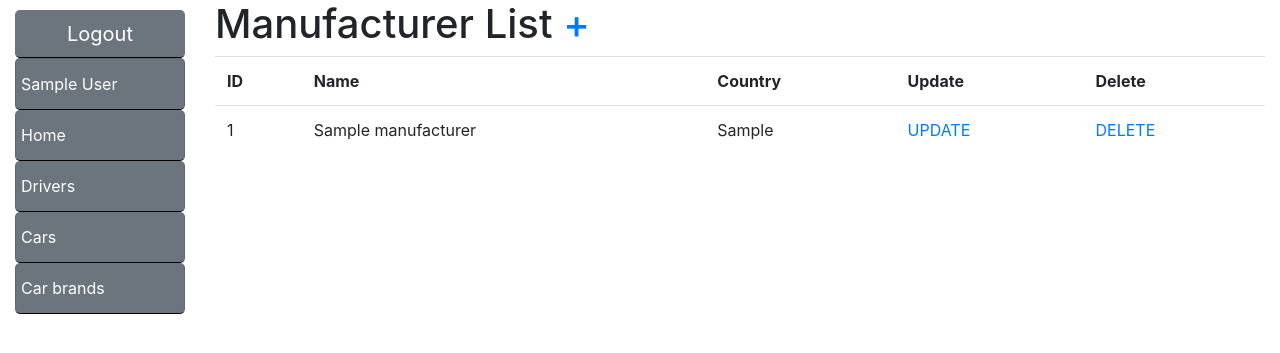
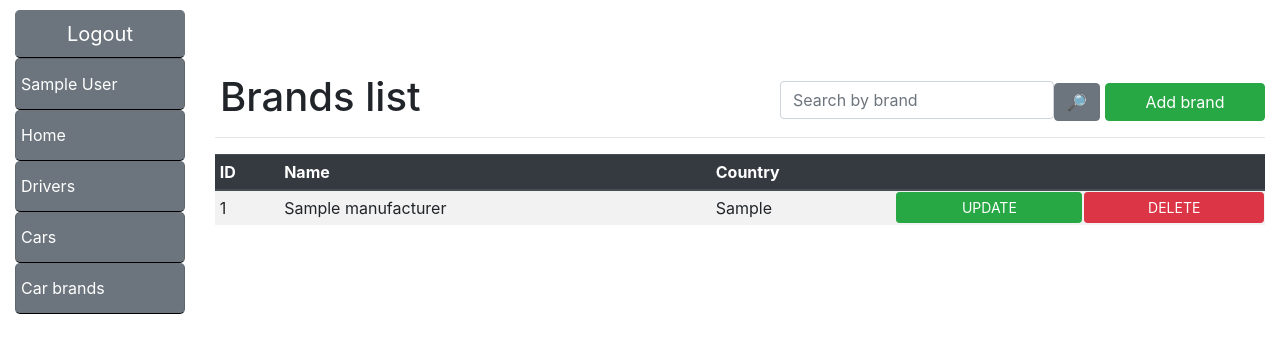
Before and after one commit to Flashmobber/taxi-service, a Django app: page /manufacturers/ in a window 1280 px wide. Shown: the top 353 px of the page. Run offline with Django 4.2, Linux system fonts and the light colour scheme; a user stored in the database is signed in; tables that the repository leaves empty hold one stand-in row (values such as "Sample post"); some libraries are stand-ins or nearby versions.

Commit message:
alpha release

```diff
--- a/taxi/forms.py
+++ b/taxi/forms.py
@@ -39,3 +39,9 @@ class CarSearchForm(forms.Form):
     model = forms.CharField(max_length=70, required=False, label="",
                             widget=forms.TextInput(attrs={
                                 "placeholder": "Search by model"}))
+
+
+class ManufacturerSearchForm(forms.Form):
+    name = forms.CharField(max_length=70, required=False, label="",
+                           widget=forms.TextInput(attrs={
+                               "placeholder": "Search by brand"}))
--- a/taxi/views.py
+++ b/taxi/views.py
@@ -4,7 +4,8 @@ from django.shortcuts import render
 from django.urls import reverse_lazy
 from django.views import generic
 
-from .forms import DriverCreateForm, DriverUpdateForm, CarSearchForm
+from .forms import DriverCreateForm, DriverUpdateForm, CarSearchForm, \
+    ManufacturerSearchForm
 from .models import Driver, Car, Manufacturer
 
 
@@ -40,6 +41,21 @@ class ManufacturerListView(LoginRequiredMixin, generic.ListView):
     context_object_name = "manufacturer_list"
     template_name = "taxi/manufacturer_list.html"
     paginate_by = 15
+    queryset = Manufacturer.objects.all()
+
+    def get_context_data(self, *, object_list=None, **kwargs):
+        context = super(ManufacturerListView, self).get_context_data(**kwargs)
+        context["search_brand"] = ManufacturerSearchForm()
+        return context
+
+    def get_queryset(self):
+        form = ManufacturerSearchForm(self.request.GET)
+
+        if form.is_valid():
+            return self.queryset.filter(
+                name__icontains=form.cleaned_data["name"])
+
+        return self.queryset
 
 
 class ManufacturerUpdateView(LoginRequiredMixin, generic.UpdateView):
--- a/templates/base.html
+++ b/templates/base.html
@@ -23,7 +23,7 @@
                 {% include "includes/sidebar.html" %}
             {% endblock %}
         </div>
-        <div class="col">
+        <div class="col" style="align-self: center;">
 
             {% block content %}{% endblock %}
 
--- a/templates/includes/pagination.html
+++ b/templates/includes/pagination.html
@@ -1,8 +1,14 @@
+{% load query_transform %}
+<nav aria-label="..." style="margin-left: 40%">
     {% if is_paginated %}
         <ul class="pagination">
             {% if page_obj.has_previous %}
                 <li class="page-item">
-        <a href="?page= {{ page_obj.previous_page_number }}" class="page-link">prev</a>
+                    <a href="?{% query_transform request page=page_obj.previous_page_number %}" class="page-link">prev</a>
+                </li>
+            {% else %}
+                <li class="page-item disabled">
+                    <a href="#" class="page-link">prev</a>
                 </li>
             {% endif %}
             <li class="page-item active">
@@ -10,8 +16,13 @@
             </li>
             {% if page_obj.has_next %}
                 <li class="page-item">
-        <a href="?page= {{ page_obj.next_page_number }}" class="page-link">next</a>
+                    <a href="?{% query_transform request page=page_obj.next_page_number %}" class="page-link">next</a>
+                </li>
+            {% else %}
+                <li class="page-item disabled">
+                    <a href="#" class="page-link">next</a>
                 </li>
             {% endif %}
         </ul>
     {% endif %}
+</nav>
--- a/templates/taxi/driver_list.html
+++ b/templates/taxi/driver_list.html
@@ -9,7 +9,8 @@
     </h1>
 
     {% if driver_list %}
-        <table class="table">
+        <table class="table table-striped table-sm">
+            <thead class="thead-dark">
             <tr>
                 <th>ID</th>
                 <th>Username</th>
@@ -17,6 +18,7 @@
                 <th>Last name</th>
                 <th>License number</th>
             </tr>
+            </thead>
             {% for driver in driver_list %}
                 <tr>
                     <td>{{ driver.id }}</td>
@@ -27,7 +29,6 @@
                     <td>{{ driver.license_number }}</td>
                 </tr>
             {% endfor %}
-
         </table>
     {% else %}
         <p>There are no drivers in the service.</p>
--- a/templates/taxi/manufacturer_list.html
+++ b/templates/taxi/manufacturer_list.html
@@ -1,20 +1,30 @@
 {% extends "base.html" %}
+{% load crispy_forms_filters %}
 
 {% block content %}
-    <h1>Manufacturer List
-        <a href="{% url 'taxi:manufacturer-create' %}">+</a>
+    <h1>
+        <span style="margin: 5px">Brands list</span>
+        <button style="float: right; margin-top: 10px; margin-left: 5px; min-width: 10em" class="btn btn-success"
+                type="button">
+            <a class="btn-link" href="{% url 'taxi:manufacturer-create' %}">Add brand</a>
+        </button>
+        <form style="float: right;" action="" method="GET" class="form-inline">
+            {{ search_brand|crispy }}
+            <input style="margin-top: 10px;" class="btn btn-secondary" type="submit" value="🔎">
+        </form>
     </h1>
-
+    <hr>
     {% if manufacturer_list %}
-        <table class="table">
+        <table class="table table-striped table-sm">
+            <thead class="thead-dark">
             <tr>
                 <th>ID</th>
                 <th>Name</th>
                 <th>Country</th>
-                <th>Update</th>
-                <th>Delete</th>
+                <th></th>
+                <th></th>
             </tr>
-
+            </thead>
             {% for manufacturer in manufacturer_list %}
                 <tr>
                     <td>
@@ -26,13 +36,22 @@
                     <td>
                         {{ manufacturer.country }}
                     </td>
-                    <td><a href="{% url 'taxi:manufacturer-update' pk=manufacturer.id %}">UPDATE</a></td>
-                    <td><a href="{% url 'taxi:manufacturer-delete' pk=manufacturer.id %}">DELETE</a></td>
+                    <td style="padding: 1px">
+                        <button class="btn btn-success btn-sm btn-block" type="button">
+                            <a style="color: white; text-decoration: none;"
+                               href="{% url 'taxi:manufacturer-update' pk=manufacturer.id %}">UPDATE</a>
+                        </button>
+                    </td>
+                    <td style="padding: 1px">
+                        <button class="btn btn-danger btn-sm btn-block" type="button">
+                            <a style="color: white; text-decoration: none;"
+                               href="{% url 'taxi:manufacturer-delete' pk=manufacturer.id %}">DELETE</a>
+                        </button>
+                    </td>
                 </tr>
             {% endfor %}
         </table>
-
     {% else %}
-        <p>There are no manufacturers in the service.</p>
+        <p>Brands not found.</p>
     {% endif %}
 {% endblock %}
```
Also changed, not shown: taxi/templatetags/query_transform.py (added, +15 -0 lines), templates/taxi/car_detail.html (+36 -8 lines), templates/taxi/car_list.html (+7 -5 lines), templates/taxi/driver_detail.html (+7 -7 lines), taxi/templatetags/__init__.py (added). Lines whose indentation alone changed are shown as unchanged.
